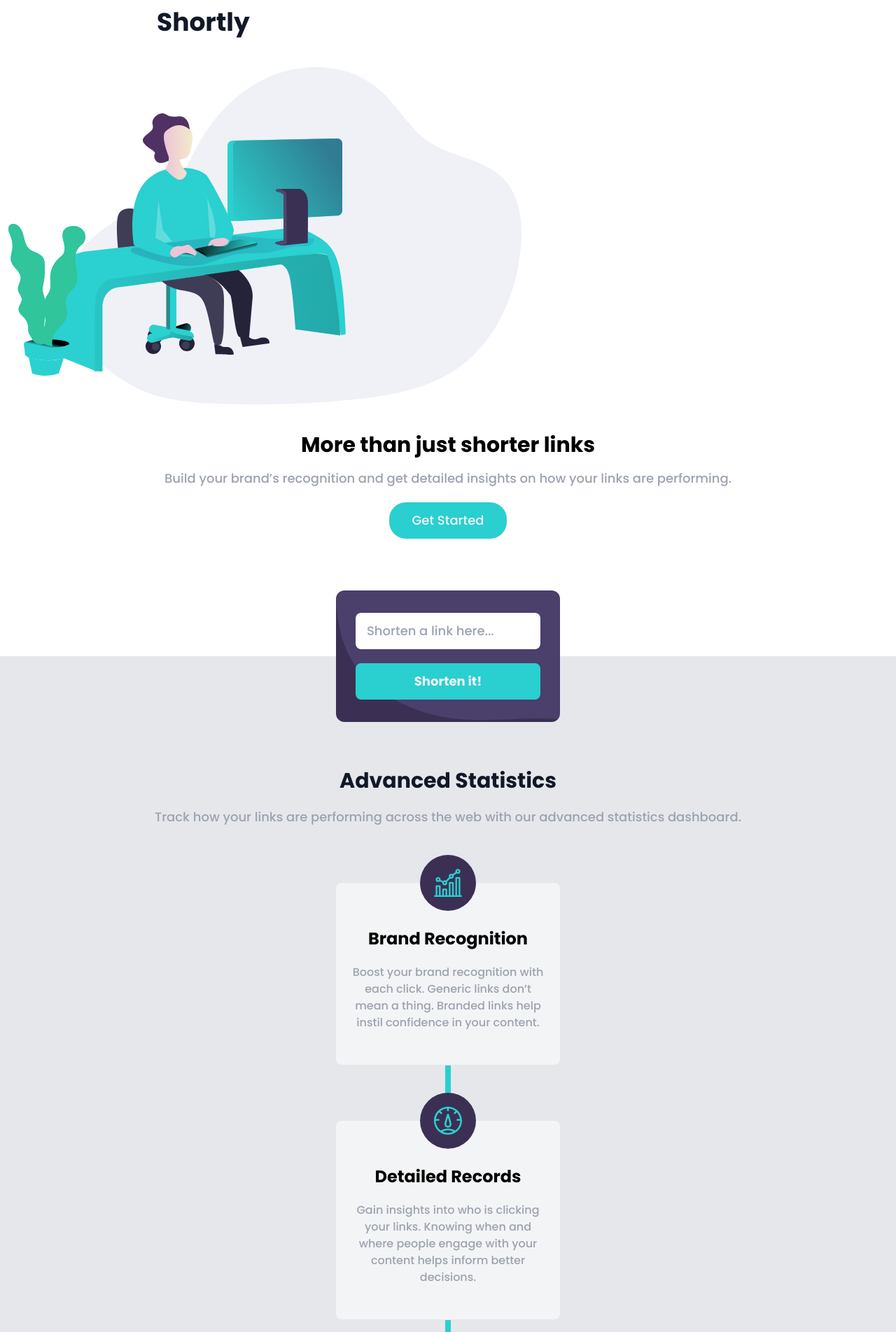
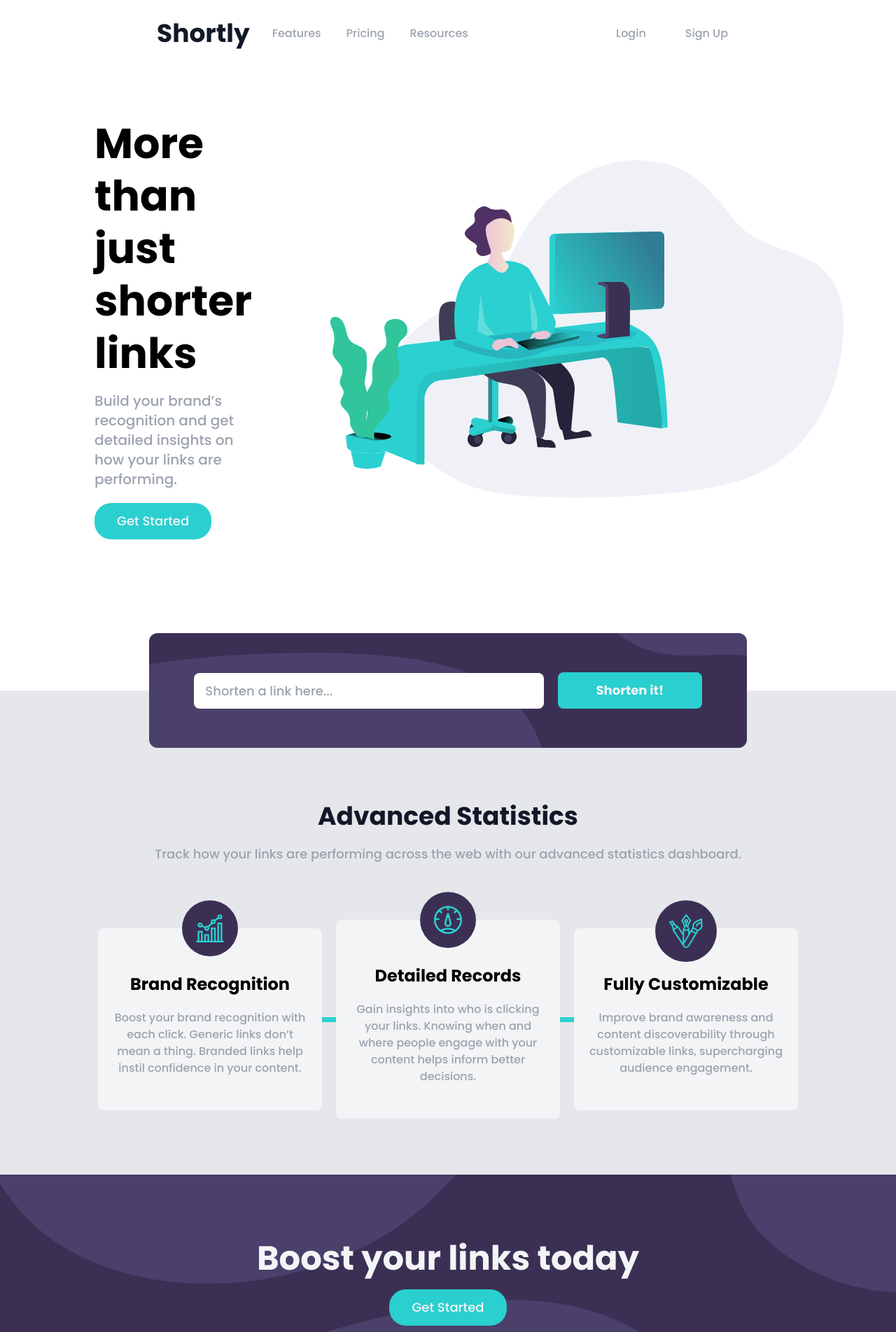
Before and after one commit to peterphan20/frontend-url-shortener, a React (Create React App) app: page / in a window 1280 px wide. Shown: the top 1904 px of the page at 70% size. Built offline with nearby package versions, Linux system fonts and the light colour scheme.

Commit message:
feat: navbar and top hero section styling

```diff
--- a/src/App.js
+++ b/src/App.js
@@ -5,10 +5,6 @@ import Footer from "./organisms/Footer";
 import Header from "./organisms/Header";
 import TopHero from "./organisms/TopHero";
 import BottomHero from "./organisms/BottomHero";
-// import bgBoostMobile from "./assets/bg-boost-mobile.svg";
-// import bgBoostDesktop from "./assets/bg-boost-desktop.svg";
-// import bgShortenDesktop from "./assets/bg-shorten-desktop.svg";
-// import bgShortenMobile from "./assets/bg-shorten-mobile.svg";
 
 const App = () => {
 	return (
--- a/src/atoms/FooterIcon.js
+++ b/src/atoms/FooterIcon.js
@@ -3,7 +3,7 @@ import React from "react";
 const FooterIcon = ({ src, label }) => {
 	return (
 		<>
-			<img src={src} className="text-gray-100 text-xl" aria-label={label} />
+			<img src={src} className="text-gray-100 text-xl " aria-label={label} />
 		</>
 	);
 };
--- a/src/atoms/MenuAnchorDesktop.js
+++ b/src/atoms/MenuAnchorDesktop.js
@@ -1,7 +1,17 @@
 import React from "react";
 
-const MenuAnchorDesktop = () => {
-	return <div></div>;
+const MenuAnchorDesktop = ({ clickHandler, text, className = " " }) => {
+	return (
+		<>
+			<button
+				className={`${className} text-base font-medium text-gray-400`}
+				onClick={clickHandler}
+				aria-label={`Click the anchor link to take you to the ${text} section of the page`}
+			>
+				{text}
+			</button>
+		</>
+	);
 };
 
 export default MenuAnchorDesktop;
--- a/src/molecules/BrandDescriptionCard.js
+++ b/src/molecules/BrandDescriptionCard.js
@@ -1,9 +1,9 @@
 import React from "react";
 
-const BrandDescriptionCard = ({ src, header, description }) => {
+const BrandDescriptionCard = ({ src, header, description, className = " " }) => {
 	return (
 		<div className="flex flex-col justify-center items-center relative bg-gray-100 pt-16 pb-12 px-5 rounded-lg w-80 h-full">
-			<div className="absolute inline-block bg-violet rounded-full -top-10 p-5">
+			<div className={`${className} absolute inline-block bg-violet rounded-full -top-10 p-5`}>
 				<img src={src} alt={`icon for the ${header} section`} />
 			</div>
 			<h1 className="text-2xl font-bold pb-5">{header}</h1>
--- a/src/molecules/FooterLinksList.js
+++ b/src/molecules/FooterLinksList.js
@@ -5,19 +5,25 @@ import FooterLinks from "../atoms/FooterLinks";
 const FooterLinksList = () => {
 	return (
 		<>
+			<div className="flex flex-col justify-center items-center">
 				<FooterLinkHeaders text="Features" />
 				<FooterLinks text="Link Shortening" />
 				<FooterLinks text="Branded Links" />
 				<FooterLinks text="Analytics" />
+			</div>
+			<div className="flex flex-col justify-center items-center">
 				<FooterLinkHeaders text="Resources" />
 				<FooterLinks text="Blog" />
 				<FooterLinks text="Developers" />
 				<FooterLinks text="Support" />
+			</div>
+			<div className="flex flex-col justify-center items-center">
 				<FooterLinkHeaders text="Company" />
 				<FooterLinks text="About" />
 				<FooterLinks text="Our Team" />
 				<FooterLinks text="Careers" />
 				<FooterLinks text="Contact" />
+			</div>
 		</>
 	);
 };
--- a/src/molecules/MenuDesktop.js
+++ b/src/molecules/MenuDesktop.js
@@ -1,11 +1,26 @@
-import React from 'react'
+import React from "react";
+import MenuAnchorDesktop from "../atoms/MenuAnchorDesktop";
 
 const MenuDesktop = () => {
-  return (
-    <div>
+	return (
+		<div className="flex justify-between items-center py-5 w-full h-full">
+			<div className="flex justify-center items-center px-8 gap-9">
+				<MenuAnchorDesktop text="Features" className="hover:text-gray-900" />
+				<MenuAnchorDesktop text="Pricing" className="hover:text-gray-900" />
+				<MenuAnchorDesktop text="Resources" className="hover:text-gray-900" />
+			</div>
+			<div className="flex items-center gap-6">
+				<MenuAnchorDesktop
+					text="Login"
+					className="rounded-3xl py-1 px-4 hover:bg-cyan hover:text-gray-100"
+				/>
+				<MenuAnchorDesktop
+					text="Sign Up"
+					className="rounded-3xl py-1 px-4 hover:bg-cyan hover:text-gray-100"
+				/>
+			</div>
+		</div>
+	);
+};
 
-    </div>
-  )
-}
-
-export default MenuDesktop
+export default MenuDesktop;
--- a/src/organisms/BottomHero.js
+++ b/src/organisms/BottomHero.js
@@ -2,8 +2,8 @@ import React from "react";
 
 const BottomHero = () => {
 	return (
-		<div className="flex flex-col justify-center items-center bg-boost-mobile bg-violet py-20 w-full h-full">
-			<h1 className="text-2xl font-bold text-gray-100 pb-5">Boost your links today</h1>
+		<div className="flex flex-col justify-center items-center bg-boost-mobile bg-violet py-20 w-full h-full lg:bg-boost-desktop lg:bg-cover lg:py-24">
+			<h1 className="text-2xl font-bold text-gray-100 pb-5 lg:text-5xl">Boost your links today</h1>
 			<button className="bg-cyan text-gray-100 text-lg py-3 px-8 rounded-3xl">Get Started</button>
 		</div>
 	);
--- a/src/organisms/BrandDescription.js
+++ b/src/organisms/BrandDescription.js
@@ -8,24 +8,24 @@ const BrandDescription = () => {
 	return (
 		<div className="bg-gray-200 text-center pt-40 pb-20">
 			<span id="features" className="block relative -top-10 lg:-top-28" />
-			<h1 className="text-3xl font-bold text-gray-900 pb-5">Advanced Statistics</h1>
+			<h1 className="text-3xl font-bold text-gray-900 pb-5 lg:text-4xl">Advanced Statistics</h1>
 			<p className="text-lg text-gray-400 pb-20">
 				Track how your links are performing across the web with our advanced statistics dashboard.
 			</p>
-			<div className="flex flex-col justify-center items-center">
+			<div className="flex flex-col justify-center items-center lg:flex-row">
 				<BrandDescriptionCard
 					src={iconBrandRecognition}
 					header="Brand Recognition"
 					description="Boost your brand recognition with each click. Generic links don’t mean a thing. Branded links help instil confidence in your content."
 				/>
-				<hr className="bg-cyan w-2 h-20" />
+				<hr className="bg-cyan w-2 h-20 lg:w-5 lg:h-2" />
 				<BrandDescriptionCard
 					src={iconDetailedRecords}
 					header="Detailed Records"
 					description="Gain insights into who is clicking your links. Knowing when and where
 					people engage with your content helps inform better decisions."
 				/>
-				<hr className="bg-cyan w-2 h-20" />
+				<hr className="bg-cyan w-2 h-20 lg:w-5 lg:h-2" />
 				<BrandDescriptionCard
 					src={iconBrandCustomizable}
 					header="Fully Customizable"
--- a/src/organisms/Footer.js
+++ b/src/organisms/Footer.js
@@ -4,7 +4,7 @@ import FooterIconsList from "../molecules/FooterIconsList";
 
 const Footer = () => {
 	return (
-		<div className="flex flex-col justify-center items-center bg-footer py-16 w-full h-full h-min-screen">
+		<div className="flex flex-col justify-center items-center bg-footer py-16 w-full h-full h-min-screen lg:flex-row lg:justify-around lg:items-start">
 			<h1 className="text-5xl text-gray-100 pb-10">Shortly</h1>
 			<FooterLinksList />
 			<FooterIconsList />
--- a/src/organisms/TopHero.js
+++ b/src/organisms/TopHero.js
@@ -3,11 +3,11 @@ import illustration from "../assets/illustration-working.svg";
 
 const TopHero = () => {
 	return (
-		<div className="text-center pt-8 pb-32 px-3 w-full h-full">
+		<div className="text-center pt-8 pb-32 px-3 w-full h-full lg:flex lg:flex-row-reverse lg:justify-center lg:items-center lg:pl-52 lg:pr-40 lg:pb-44">
 			<img src={illustration} aria-label="person sitting at a desk" />
-			<div className="py-10 px-3">
-				<h1 className="text-3xl font-bold pb-4">More than just shorter links</h1>
-				<p className="text-lg text-gray-400 pb-5">
+			<div className="py-10 px-3 lg:text-left lg:pr-28">
+				<h1 className="text-3xl font-bold pb-4 lg:text-6xl lg:leading-tight">More than just shorter links</h1>
+				<p className="text-lg text-gray-400 pb-5 lg:text-xl">
 					Build your brand’s recognition and get detailed insights on how your links are performing.
 				</p>
 				<button className="bg-cyan text-gray-100 text-lg py-3 px-8 rounded-3xl">Get Started</button>
--- a/src/organisms/URLShortener.js
+++ b/src/organisms/URLShortener.js
@@ -3,17 +3,17 @@ import React from "react";
 const URLShortener = () => {
 	return (
 		<div className="relative flex flex-col justify-center items-center w-full h-full z-10">
-			<div className="absolute bg-shorten-mobile bg-violet bg-cover rounded-xl py-8 px-7 w-80 z-30">
-				<div className="w-full pb-5">
+			<div className="absolute bg-shorten-mobile bg-violet bg-cover rounded-xl py-8 px-7 w-80 z-30 lg:flex lg:justify-center lg:items-center lg:bg-shorten-desktop lg:gap-5 lg:w-2/3 lg:py-14 lg:px-16">
+				<div className="w-full pb-5 lg:pb-0">
 					<input
 						type="text"
 						placeholder="Shorten a link here..."
-						className="text-gray-900 text-lg rounded-lg outline-none py-3 pl-4 w-full"
+						className="text-gray-900 text-lg rounded-lg outline-none py-3 pl-4 w-full h-full"
 						required
 						autoFocus
 					/>
 				</div>
-				<button className="bg-cyan text-gray-100 font-bold text-lg rounded-lg outline-none p-3 w-full">
+				<button className="bg-cyan text-gray-100 font-bold text-lg rounded-lg outline-none p-3 w-full lg:w-72">
 					Shorten it!
 				</button>
 			</div>
```
Lines whose indentation alone changed are shown as unchanged.
